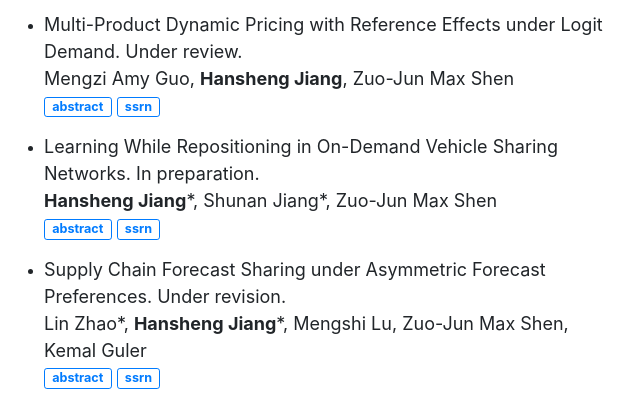
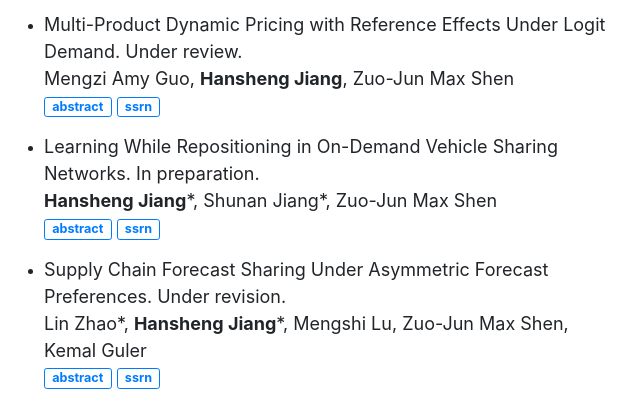
Before and after one commit to hanshengjiang/hanshengjiang.github.io, a plain HTML site: page research.html in a window 1280 px wide. Shown: the part 642-1044 px from the top of the page, 331-971 px from the left. Drawn offline with nearby package versions, Linux system fonts and the light colour scheme.

Commit message:
Update research.html

```diff
--- a/research.html
+++ b/research.html
@@ -124,7 +124,7 @@
 
     <li >
     <p class="lead">
-      Multi-Product Dynamic Pricing with  Reference Effects under Logit Demand. Under review.
+      Multi-Product Dynamic Pricing with  Reference Effects Under Logit Demand. Under review.
        <br>
       Mengzi Amy Guo, <strong>Hansheng Jiang</strong>, Zuo-Jun Max Shen
       <br>
@@ -165,7 +165,7 @@
   </li>
   <li >
     <p class="lead">
-      Supply Chain Forecast Sharing under Asymmetric Forecast Preferences. Under revision.
+      Supply Chain Forecast Sharing Under Asymmetric Forecast Preferences. Under revision.
       <br>
       Lin Zhao*, <strong>Hansheng Jiang</strong>*, Mengshi Lu, Zuo-Jun Max Shen,  Kemal Guler
       <br>
```
